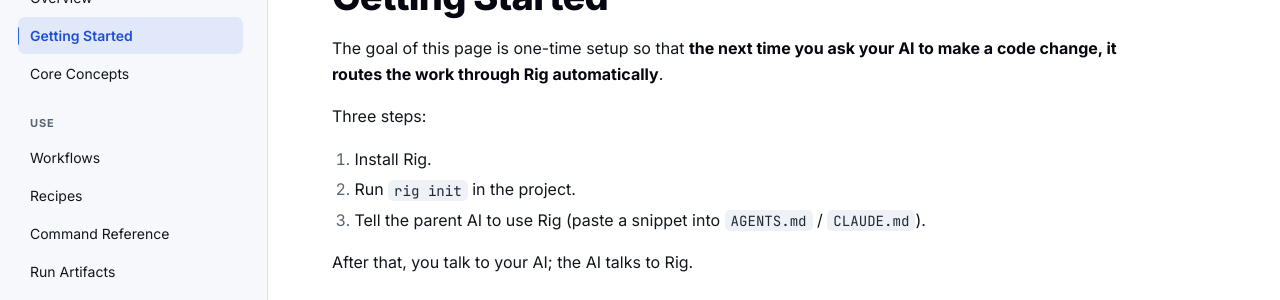
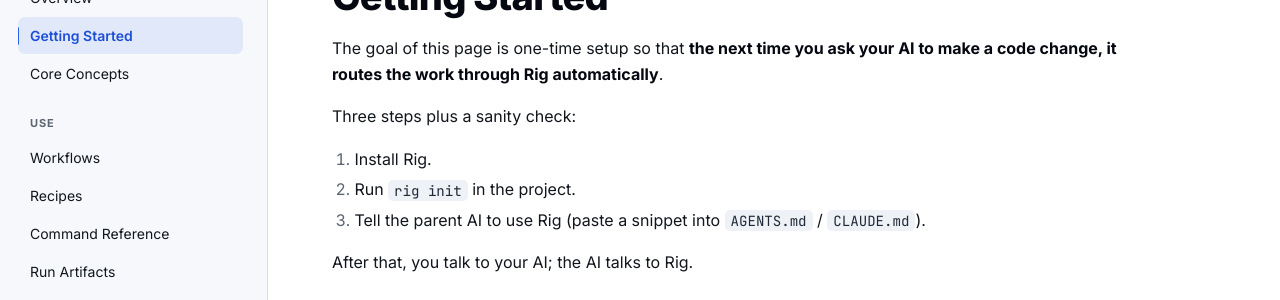
Before and after one commit to s-hiraoku/rig, a Jekyll site: the page built from docs/getting-started.md, in a window 1280 px wide and 900 px high. Shown: the part 137-437 px from the top of the window. Built offline with Jekyll 4.4.1, drawn with Linux system fonts in a browser that asks for light colours; some of the changed text lies outside the part shown.

Commit message:
Polish docs review feedback

```diff
--- a/docs/getting-started.md
+++ b/docs/getting-started.md
@@ -1,6 +1,6 @@
 ---
 title: Getting Started
-description: Install Rig and wire your parent AI agent to use it. Three steps; the CLI is mostly something you read about, not something you type.
+description: Install Rig and wire your parent AI agent to use it. Three steps plus a sanity check; the CLI is mostly something you read about, not something you type.
 ---
 
 # Getting Started
@@ -8,7 +8,7 @@
 The goal of this page is one-time setup so that **the next time you ask your
 AI to make a code change, it routes the work through Rig automatically**.
 
-Three steps:
+Three steps plus a sanity check:
 
 1. Install Rig.
 2. Run `rig init` in the project.
```
Also changed, not shown: other parts of docs/getting-started.md (+1 -1 lines), docs/recipes.md (+1 -0 lines).
